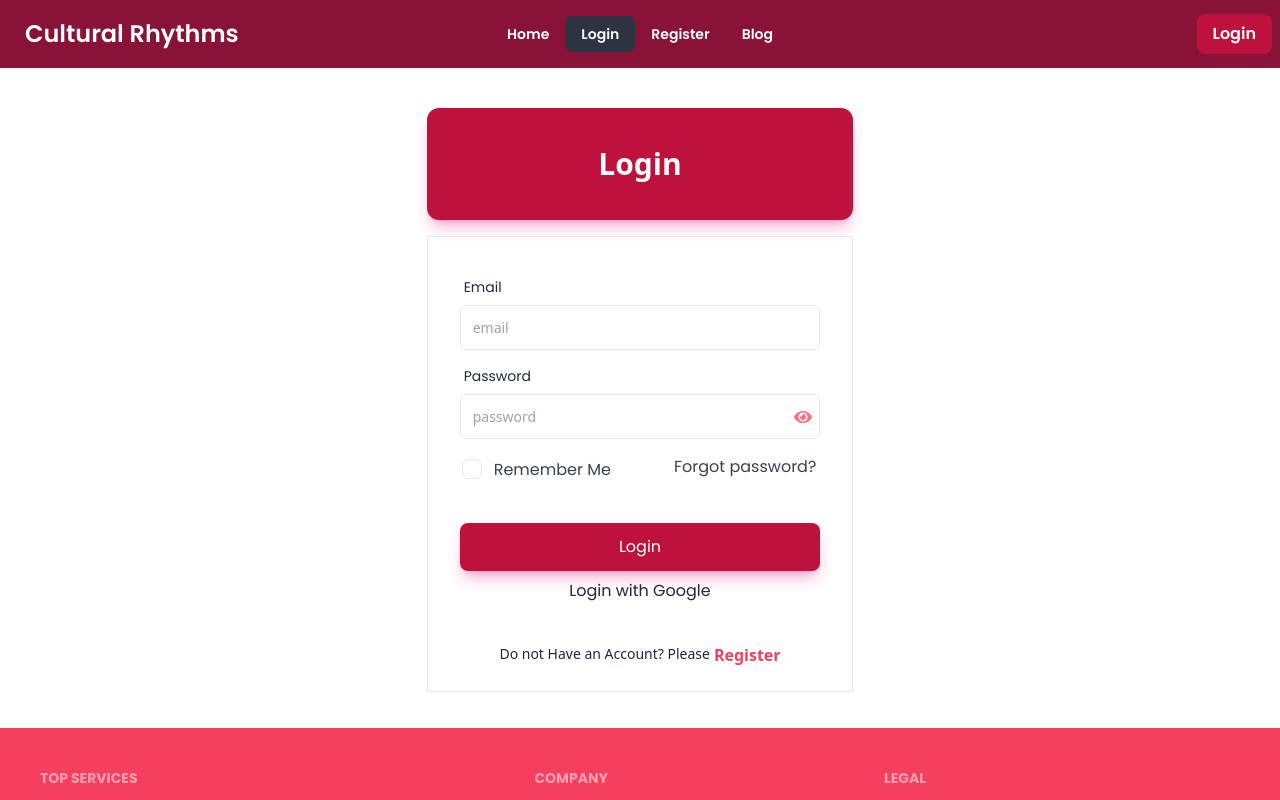
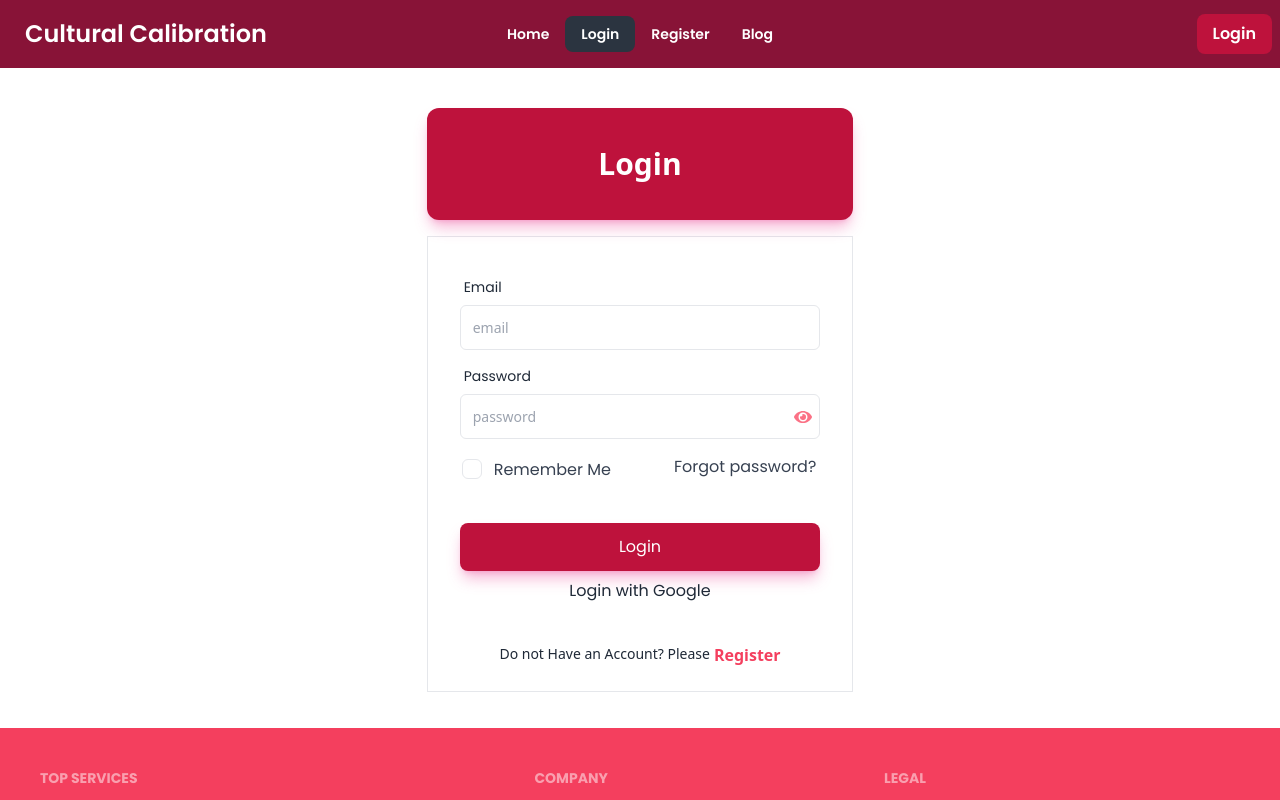
Before and after one commit to gfaruk02/event-management, a React (Vite) app: page /login in a window 1280 px wide. Shown: the top 800 px of the page. Built offline with nearby package versions, Linux system fonts and the light colour scheme; no server answers.

Commit message:
add questions_and_answere.md file and provide correct answer also explanation

```diff
--- a/src/components/Login/Login.jsx
+++ b/src/components/Login/Login.jsx
@@ -36,6 +36,14 @@ const Login = () => {
             console.error(error);
         })
     }
+    let count = 0;
+const nums = [0, 1, 2, 3];
+
+nums.forEach((num) => {
+  if (num) count += 1;
+});
+
+console.log(count);
     return (
         <div>
             <div className="text-center pt-10 w-4/5 md:w-2/3 lg:w-2/6 mx-auto " >
@@ -120,6 +128,7 @@ const Login = () => {
                 </div>
 
             </div>
+
         </div>
     );
 };
--- a/src/components/Navbar/Navbar.jsx
+++ b/src/components/Navbar/Navbar.jsx
@@ -49,7 +49,7 @@ const Navbar = () => {
                     </ul>
                 </div>
                 <a className="btn btn-ghost normal-case md:text-2xl text-white ml-0 pb-0">
-                    Cultural Rhythms
+                    Cultural Calibration
                 </a>
             </div>
             <div className="navbar-center hidden lg:flex">
```
Also changed, not shown: 1 other file (tests, documents, lock files or other folders).
